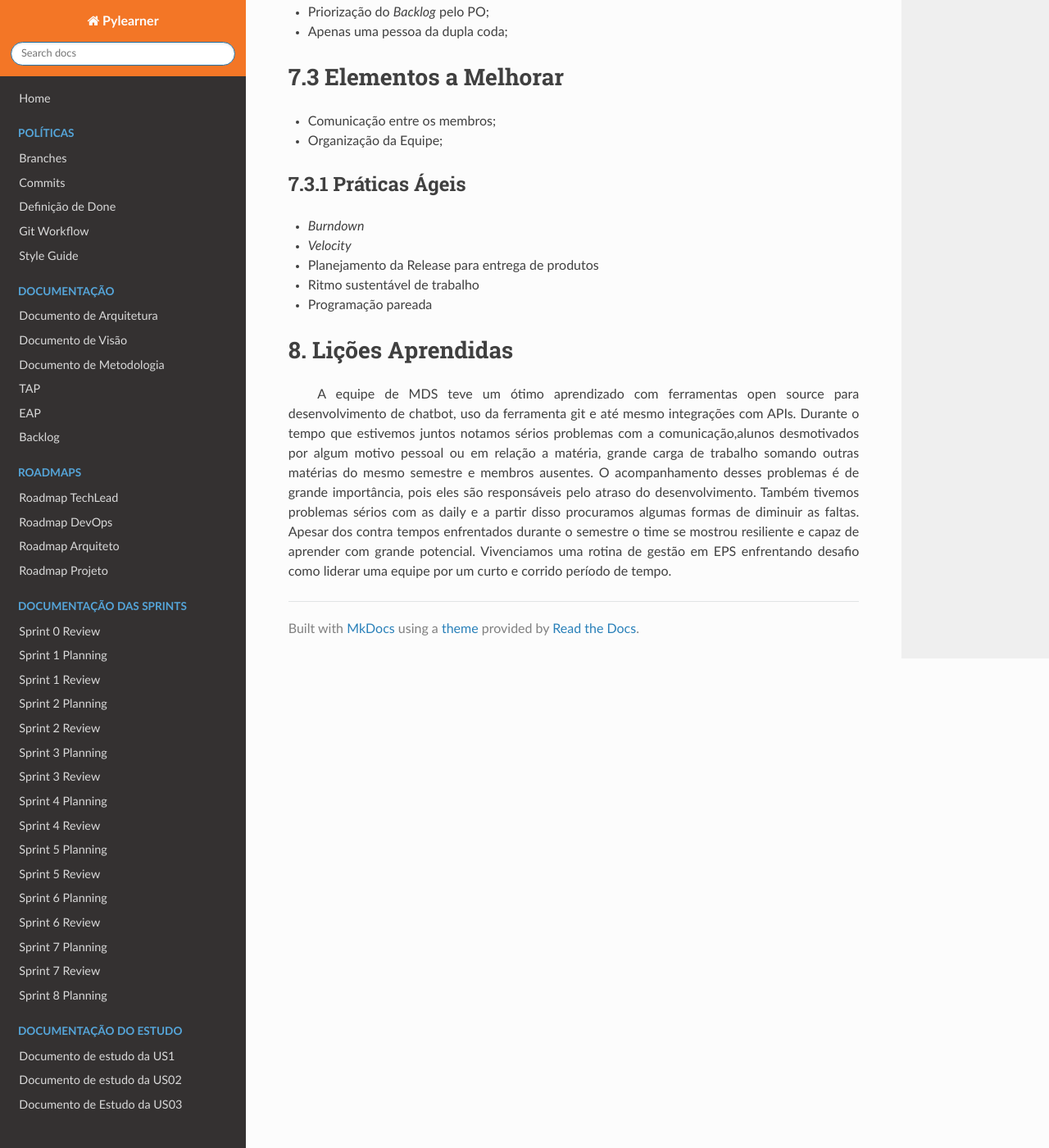
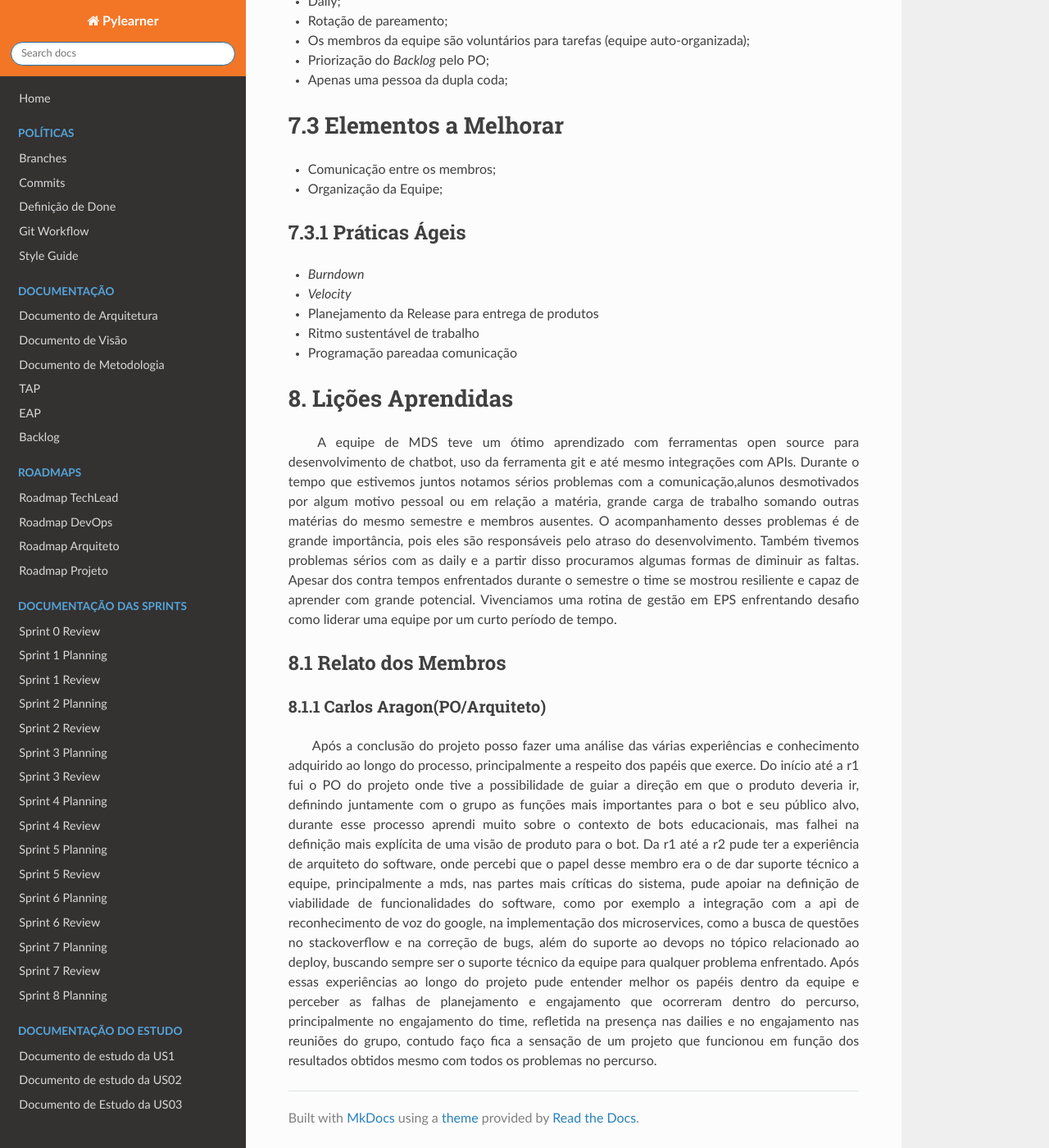
Before and after one commit to fga-eps-mds/2019.1-PyLearner, an MkDocs documentation site: the page built from docs/post_mortem.md, in a window 1280 px wide and 1400 px high, scrolled down 2474 px. Shown: the whole window at 82% size. Built offline with MkDocs 1.6.1, drawn with Linux system fonts in a browser that asks for light colours; nearby versions of some CDN libraries; some of the changed text lies outside the part shown.

Commit message:
add personal statment about the project

```diff
--- a/docs/post_mortem.md
+++ b/docs/post_mortem.md
@@ -1,6 +1,7 @@
  Data | Versão | Descrição | Autor(es) |
 | :---: | :---: | --- | :---: |
 | 21/06/2019 | 1.0 | Criação do documento| Davi Alves |
+| 23/06/2019 | 1.1 | Adição do topico de relatos |Carlos Aragon |
 
 # 1. Introdução
 
@@ -89,8 +91,14 @@
   - _Velocity_
   - Planejamento da Release para entrega de produtos
   - Ritmo sustentável de trabalho
-  - Programação pareada
+  - Programação pareadaa comunicação
 
 # 8. Lições Aprendidas
 
-<p align="justify"> &emsp;&emsp; A equipe de MDS teve um ótimo aprendizado com ferramentas open source para desenvolvimento de chatbot, uso da ferramenta git e até mesmo integrações com APIs. Durante o tempo que estivemos juntos notamos sérios problemas com a comunicação,alunos desmotivados por algum motivo pessoal ou em relação a matéria, grande carga de trabalho somando outras matérias do mesmo semestre e membros ausentes. O acompanhamento desses problemas é de grande importância, pois eles são responsáveis pelo atraso do desenvolvimento. Também tivemos problemas sérios com as daily e a partir disso procuramos algumas formas de diminuir as faltas. Apesar dos contra tempos enfrentados durante o semestre o time se mostrou resiliente e capaz de aprender com grande potencial. Vivenciamos uma rotina de gestão em EPS enfrentando desafio como liderar uma equipe por um curto e corrido período de tempo.</p>
+<p align="justify"> &emsp;&emsp; A equipe de MDS teve um ótimo aprendizado com ferramentas open source para desenvolvimento de chatbot, uso da ferramenta git e até mesmo integrações com APIs. Durante o tempo que estivemos juntos notamos sérios problemas com a comunicação,alunos desmotivados por algum motivo pessoal ou em relação a matéria, grande carga de trabalho somando outras matérias do mesmo semestre e membros ausentes. O acompanhamento desses problemas é de grande importância, pois eles são responsáveis pelo atraso do desenvolvimento. Também tivemos problemas sérios com as daily e a partir disso procuramos algumas formas de diminuir as faltas. Apesar dos contra tempos enfrentados durante o semestre o time se mostrou resiliente e capaz de aprender com grande potencial. Vivenciamos uma rotina de gestão em EPS enfrentando desafio como liderar uma equipe por um curto período de tempo.</p>
+
+## 8.1 Relato dos Membros
+### 8.1.1 Carlos Aragon(PO/Arquiteto)
+<p align="justify"> &emsp;&emsp; Após a conclusão do projeto posso fazer uma análise das várias experiências e conhecimento adquirido ao longo do processo, principalmente a respeito dos papéis que exerce. Do início até a r1 fui o PO do projeto onde tive a possibilidade de guiar a direção em que o produto deveria ir, definindo juntamente com o grupo as funções mais importantes para  o bot e seu público alvo, durante esse processo aprendi muito sobre o contexto de bots educacionais, mas falhei na definição mais explícita de uma visão de produto para o bot. Da r1 até a r2 pude ter a experiência de arquiteto do software, onde percebi que o papel desse membro era o de dar suporte técnico a equipe, principalmente a mds, nas partes mais críticas do sistema, pude apoiar na definição de viabilidade de funcionalidades do software, como por exemplo a integração com a api de reconhecimento de voz do google, na implementação dos microservices, como a busca de questões no stackoverflow e na correção de bugs, além do suporte ao devops no tópico relacionado ao deploy, buscando sempre ser o suporte técnico da equipe para qualquer problema enfrentado.
+Após essas experiências ao longo do projeto pude entender melhor os papéis dentro da equipe e perceber as falhas de planejamento e engajamento que ocorreram dentro do percurso, principalmente no engajamento do time, refletida na presença nas dailies e no engajamento nas reuniões do grupo, contudo faço fica a sensação de um projeto que funcionou em função dos resultados obtidos mesmo com todos os problemas no percurso.
+ </p>
```
Also changed, not shown: other parts of docs/post_mortem.md (+1 -0 lines).
